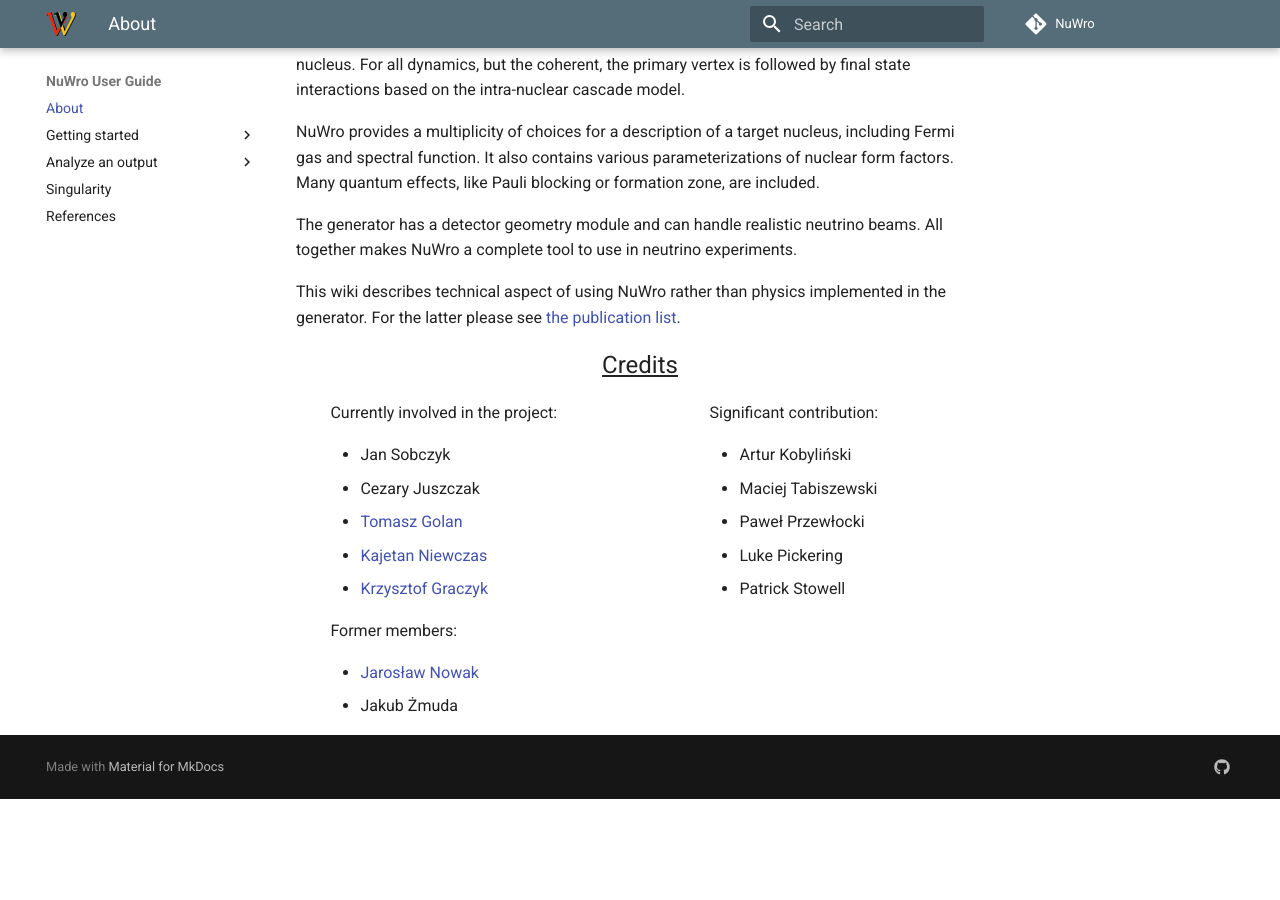
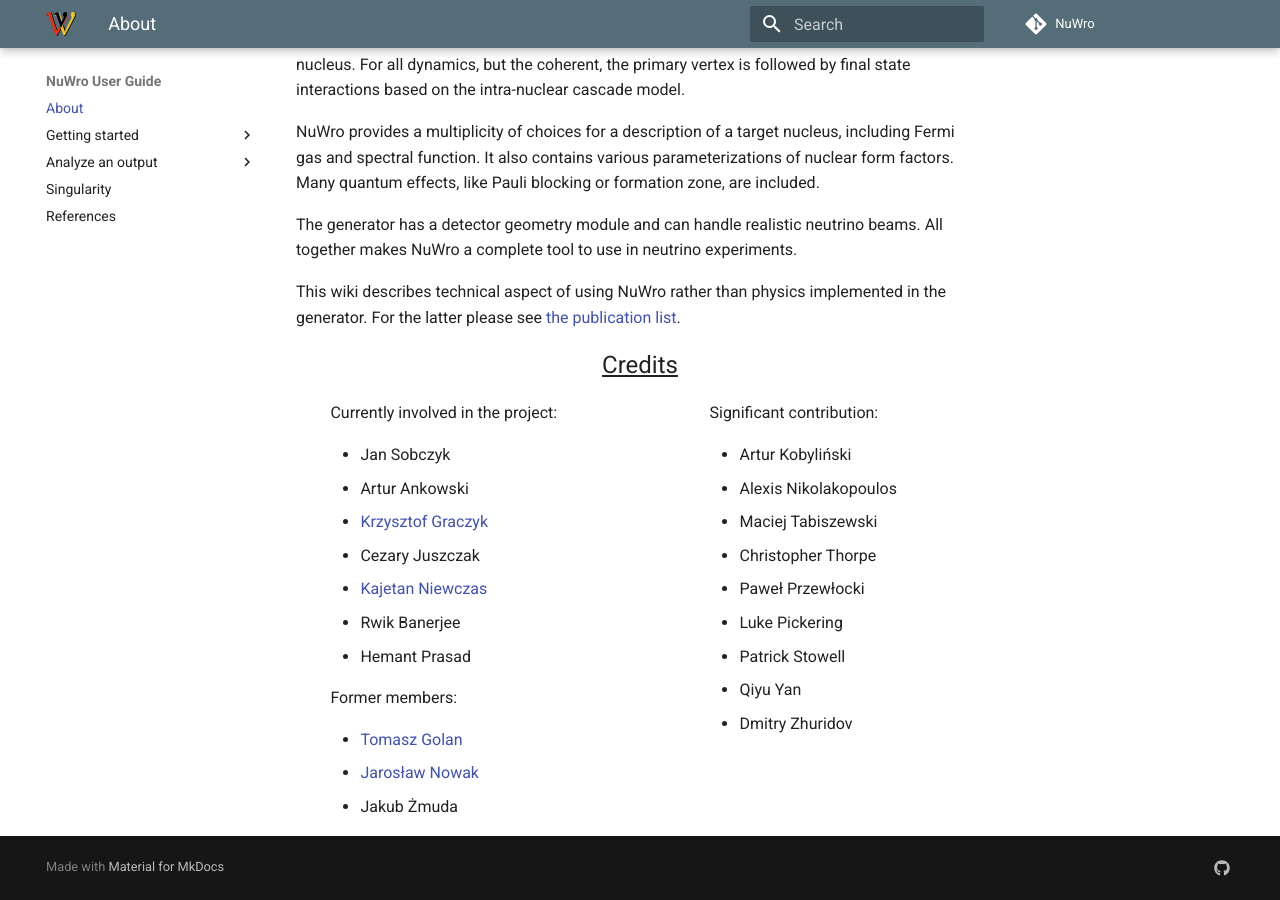
Before and after one commit to NuWro/user-guide, an MkDocs documentation site: the page built from docs/index.md, in a window 1280 px wide and 900 px high, scrolled down 841 px. Built offline with MkDocs 1.6.1 and Material for MkDocs 9.7.7, drawn with Linux system fonts in a browser that asks for light colours; comment, search, counter and statistics services are not loaded; old or Windows-style settings are respelled for this version of MkDocs; before the commit the page ends 1640 px from its top, so only the background shows below that.

Commit message:
Update index.md

```diff
--- a/docs/index.md
+++ b/docs/index.md
@@ -28,15 +28,18 @@ Currently involved in the project:
 
 <ul>
     <li>Jan Sobczyk</li>
+    <li>Artur Ankowski</li>
+    <li><a href=http://www.ift.uni.wroc.pl/~kgraczyk>Krzysztof Graczyk</a></li>
     <li>Cezary Juszczak</li>
-    <li><a href=http://www.ift.uni.wroc.pl/~tgolan>Tomasz Golan</a></li>
     <li><a href=http://www.ift.uni.wroc.pl/~kniewczas>Kajetan Niewczas</a></li>
-    <li><a href=http://www.ift.uni.wroc.pl/~kgraczyk>Krzysztof Graczyk</a></li>
+    <li>Rwik Banerjee</li>
+    <li>Hemant Prasad</li>
 </ul>
 
 Former members:
 
 <ul>
+    <li><a href=http://www.ift.uni.wroc.pl/~tgolan>Tomasz Golan</a></li>
     <li><a href=http://www.lancaster.ac.uk/physics/about-us/people/jaroslaw-nowak>Jarosław Nowak</a></li>
     <li>Jakub Żmuda</li>
 </ul>
@@ -48,10 +51,14 @@ Significant contribution:
 
 <ul>
     <li>Artur Kobyliński</li>
+    <li>Alexis Nikolakopoulos</li>
     <li>Maciej Tabiszewski</li>
+    <li>Christopher Thorpe</li>
     <li>Paweł Przewłocki</li>
     <li>Luke Pickering</li>
     <li>Patrick Stowell</li>
+    <li>Qiyu Yan</li>
+    <li>Dmitry Zhuridov</li>
 </ul>
 
 </div>
```
